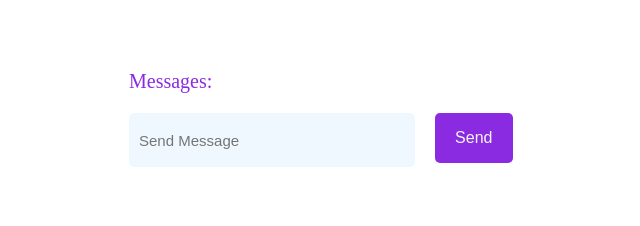
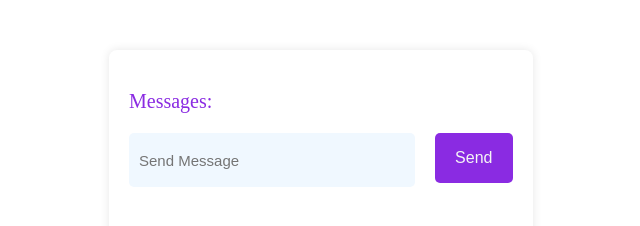
Before and after one commit to shreyyq/30-days-of-js, a website: page Day26_chat-app/public/index.html in a window 1280 px wide. Shown: the whole page, without its empty margins (319-959 px from the left). Drawn offline with Linux system fonts and the light colour scheme.

Commit message:
css container

```diff
--- a/Day26_chat-app/public/styles.css
+++ b/Day26_chat-app/public/styles.css
@@ -1,6 +1,7 @@
 html{
     font-size: 62.5%;
     }
+
     body{
     margin:0;
     padding: 0;
@@ -13,11 +14,17 @@ html{
     flex-direction:column;
     width: 30%;
     height: 70vh;
+    background-color: #fff;
+    padding: 20px;
+    border-radius: 8px;
+    box-shadow: 0  0 10px rgba(0,0,0,0.1);
     }
+
     .msg{
     color:blueviolet;
     font-size: 2rem;
     }
+
     .msgCtn{
     margin: 1rem 0;
     color: white;
@@ -26,10 +33,12 @@ html{
     border-radius: 6px;
     font-size: 2rem
     }
+
     .msgForm{
     display:flex;
     flex-direction:row;
     }
+
     .input{
     height: 100%;
     flex: 4;
@@ -40,9 +49,11 @@ html{
     font-size: 1.5rem;
     background-color:aliceblue;
     }
+
     .input:focus{
     background-color:white;
     }
+
     .btn{
     height:5rem;
     flex: 1;
```
